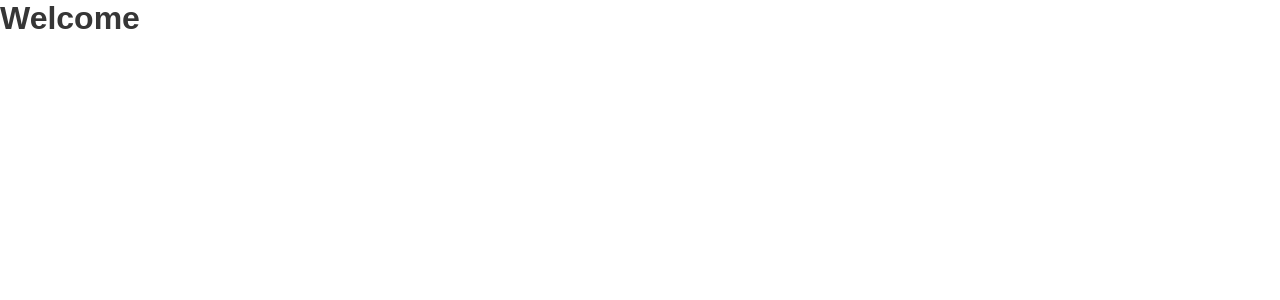
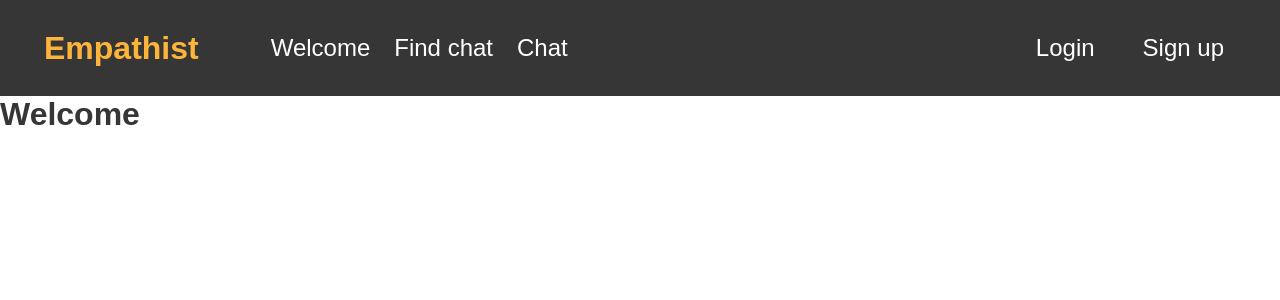
Before and after one commit to rakenduste-programmeerimine-2022/empathist, a React (Create React App) app in the folder client/: page / in a window 1280 px wide. Shown: the top 300 px of the page. Built offline with nearby package versions, Linux system fonts and the light colour scheme.

Commit message:
create-navbar-component (closes #8)

```diff
--- a/client/src/App.css
+++ b/client/src/App.css
@@ -1,3 +1,10 @@
 * {
   font-family: Arial, Helvetica, sans-serif;
+
+  --main-yellow: #FCB43A;
 }
+
+
+#navTitle {
+  color: var(--main-yellow) !important;
+}
--- a/client/src/App.js
+++ b/client/src/App.js
@@ -7,10 +7,13 @@ import FindChat from "./pages/chat/FindChat"
 import Chat from "./pages/chat/Chat"
 import Login from "./components/global/Login"
 import Signup from "./components/global/Signup"
+import Navbar from "./components/global/Navbar"
 
 function App() {
   return (
     <div className="App">
+      <Navbar />
+
       <Routes>
         <Route path="/" element={<Welcome />} />
         <Route path="/findChat" element={<FindChat />} />
--- /dev/null
+++ b/client/src/components/global/Navbar.js
@@ -0,0 +1,40 @@
+import { Link } from "react-router-dom"
+
+const Navbar = () => {
+  return (
+    <>
+      <nav className="navbar is-dark is-spaced" role="navigation">
+        <div className="navbar-brand">
+          <div
+            className=" navbar-item title is-size-3 mr-6 has-text-light"
+            id="navTitle"
+          >
+            Empathist
+          </div>
+        </div>
+        <div id="navbar" className="navbar-menu is-size-4">
+          <div className="navbar-start">
+            <Link className="navbar-item" to="/">
+              Welcome
+            </Link>
+            <Link className="navbar-item" to="findChat">
+              Find chat
+            </Link>
+            <Link className="navbar-item" to="chat">
+              Chat
+            </Link>
+          </div>
+          <div className="navbar-end">
+            <Link className="navbar-item is-size-4 mx-3" to="login">
+              Login
+            </Link>
+            <Link className="navbar-item is-size-4 mx-3" to="signup">
+              Sign up
+            </Link>
+          </div>
+        </div>
+      </nav>
+    </>
+  )
+}
+export default Navbar
```
